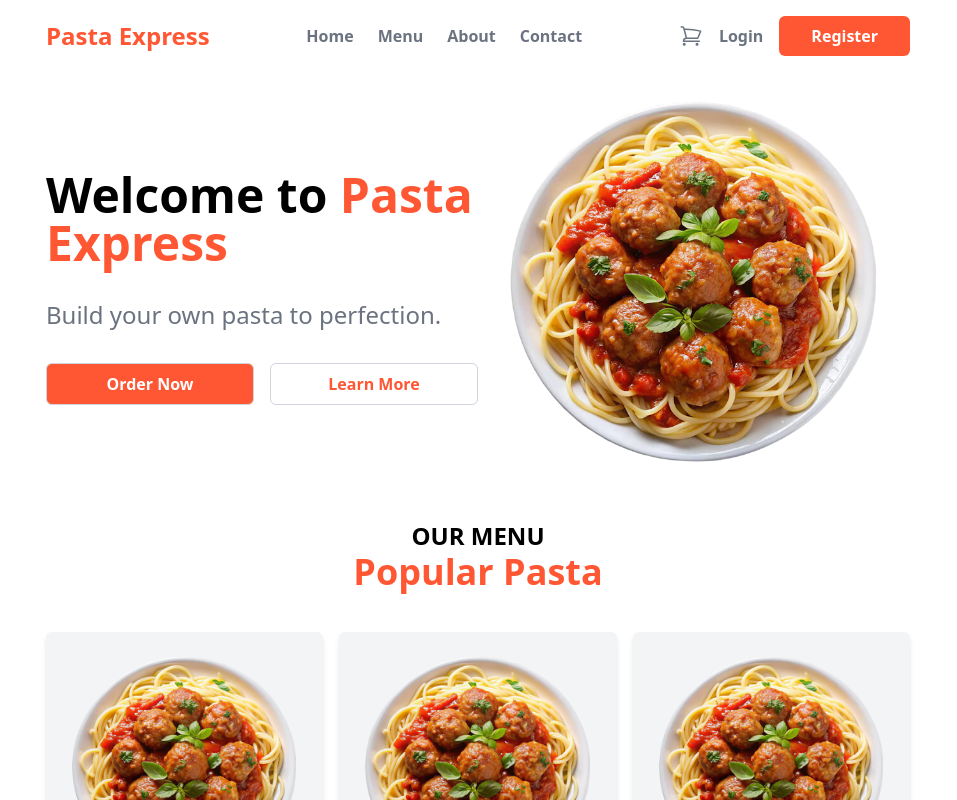
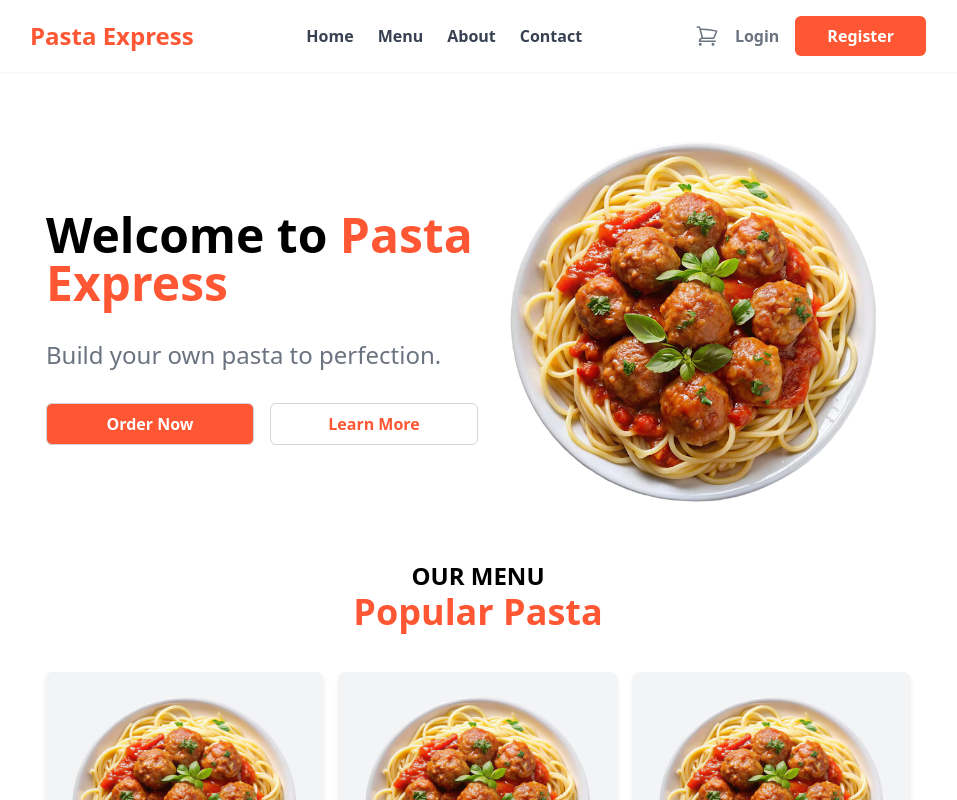
Before and after one commit to ausarcrusade/food-ordering-app, a Next.js app: page / in a window 1280 px wide. Shown: the top 800 px of the page, without its empty margins (162-1119 px from the left). Built offline with nearby package versions, Linux system fonts and the light colour scheme; no server answers.

Commit message:
Smooth scrolling, fixed header

```diff
--- a/src/app/components/layout/header.js
+++ b/src/app/components/layout/header.js
@@ -2,27 +2,66 @@
 import Link from "next/link";
 import { useSession, signOut } from "next-auth/react";
 import { useCart } from "../menu/AppContext";
+import { useRouter, usePathname } from 'next/navigation';
 
 export default function Header() {
   const { data: session, status } = useSession();
   const { cartProducts } = useCart();
+  const router = useRouter();
+  const pathname = usePathname();
 
   // Calculate total quantity of all items in cart
   const cartItemsCount = cartProducts.reduce((total, item) => {
     return total + (item.quantity || 0);
   }, 0);
 
+  const scrollToSection = (sectionId) => {
+    // If not on home page, first navigate to home
+    if (pathname !== '/') {
+      router.push('/');
+      // Wait for navigation to complete before scrolling
+      setTimeout(() => {
+        const element = document.getElementById(sectionId);
+        if (element) {
+          element.scrollIntoView({ behavior: 'smooth' });
+        }
+      }, 100);
+    } else {
+      // If already on home page, just scroll
+      const element = document.getElementById(sectionId);
+      if (element) {
+        element.scrollIntoView({ behavior: 'smooth' });
+      }
+    }
+  };
+
   return (
-    <header className="flex items-center justify-between">
+    <header className="sticky top-0 z-50 bg-white shadow-sm px-4 py-4">
+      <div className="max-w-4xl mx-auto flex items-center justify-between">
         <Link className="text-primary font-semibold text-2xl" href="/">
           Pasta Express
         </Link>
 
-      <nav className="flex gap-6 items-center text-gray-500 font-semibold">
+        <nav className="flex gap-6 items-center text-gray-700 font-semibold">
           <Link href="/">Home</Link>
-        <Link href="/menu">Menu</Link>
-        <Link href="/about">About</Link>
-        <Link href="/contact">Contact</Link>
+          <button
+            onClick={() => scrollToSection('menu')}
+            className="bg-transparent border-none p-0 w-auto hover:text-gray-700"
+          >
+            Menu
+          </button>
+          <button
+            onClick={() => scrollToSection('about')}
+            className="bg-transparent border-none p-0 w-auto hover:text-gray-700"
+          >
+            About
+          </button>
+          <button
+            onClick={() => scrollToSection('contact')}
+            className="bg-transparent border-none p-0 w-auto hover:text-gray-700"
+          >
+            Contact
+          </button>
         </nav>
 
         <nav className="flex gap-4 items-center text-gray-500 font-semibold">
@@ -61,6 +100,7 @@ export default function Header() {
             </>
           )}
         </nav>
+      </div>
     </header>
   );
 }
--- a/src/app/components/layout/hero.js
+++ b/src/app/components/layout/hero.js
@@ -2,7 +2,7 @@ import Image from "next/image";
 
 export default function Hero() {
   return (
-    <section className="grid grid-cols-2">
+    <section id="hero" className="grid grid-cols-2">
         <div className="flex flex-col justify-center">
             <h1 className="text-5xl font-bold">
                 Welcome to <span className="text-primary">Pasta Express</span>
--- a/src/app/layout.js
+++ b/src/app/layout.js
@@ -26,15 +26,15 @@ export default function RootLayout({ children }) {
   return (
     <html lang="en">
       <body className={`${roboto.variable} ${robotoMono.variable} antialiased`}>
-        <main className="max-w-4xl mx-auto p-4">
-          <AppProvider>
-            <Header />
+        <AppProvider>
+          <Header />
+          <main className="max-w-4xl mx-auto p-4 pt-6">
             {children}
             <footer className="border-t p-8 text-center text-gray-500 mt-10">
               &copy; 2024 All Rights Reserved.
             </footer>
-          </AppProvider>
-        </main>
+          </main>
+        </AppProvider>
       </body>
     </html>
   );
--- a/src/app/page.js
+++ b/src/app/page.js
@@ -7,9 +7,11 @@ export default function Home() {
   return (
     <>
       <Hero />
+      <section id="menu">
         <HomeMenu />
         <HomeMenuWithAddOns />
-      <section>
+      </section>
+      <section id="about">
         <SectionHeaders
           subHeader="Our Story"
           mainHeader="About Us"
@@ -27,7 +29,7 @@ export default function Home() {
           </p>
         </div>
       </section>
-      <section className="mt-10 text-center">
+      <section id="contact" className="mt-10 text-center">
         <SectionHeaders
           subHeader="Any Enquiries?"
           mainHeader="Contact Us"
```
Lines whose indentation alone changed are shown as unchanged.
